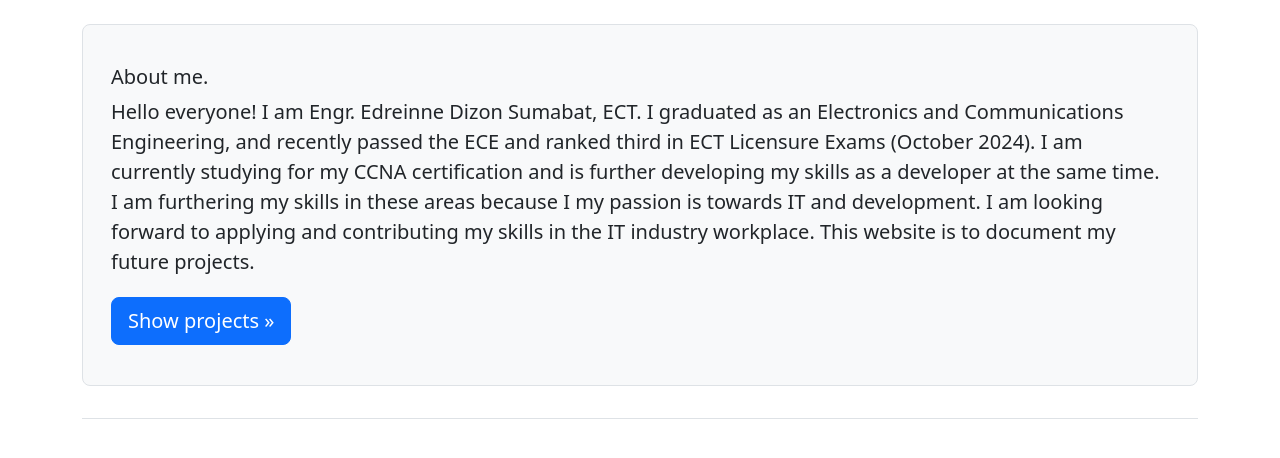
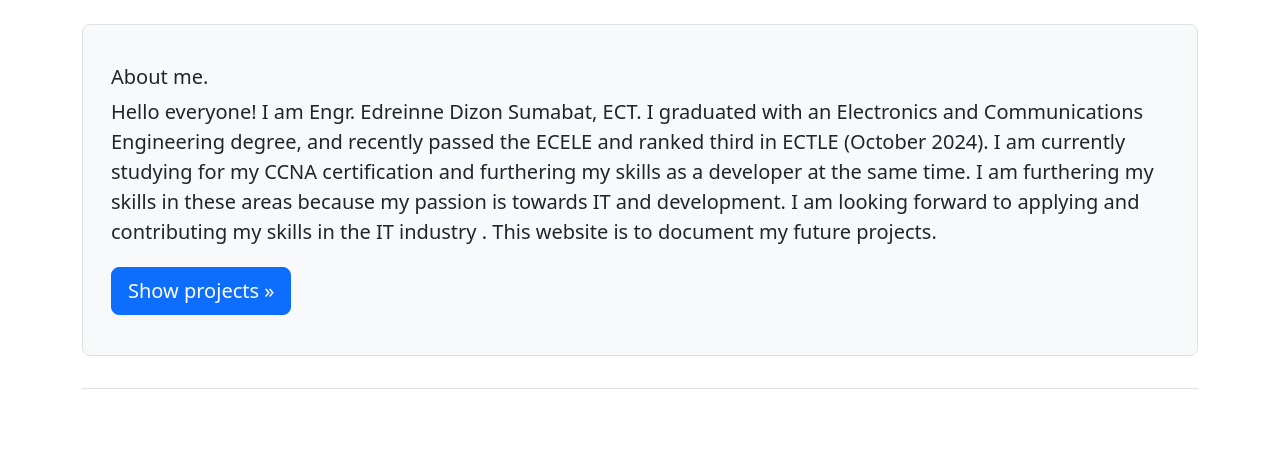
Before and after one commit to edsumabat/my-landing-page, a Django app: page / in a window 1280 px wide. Shown: the part 58-516 px from the top of the page. Run offline with Django 5.2, Linux system fonts and the light colour scheme; data that the repository does not hold is empty; some libraries are stand-ins or nearby versions.

Commit message:
Changes to homepage

```diff
--- a/blog/templates/blog/post_list.html
+++ b/blog/templates/blog/post_list.html
@@ -6,17 +6,17 @@
             <h5 class="display-7">About me.</h5>
 
             <p class="lead">Hello everyone! I am Engr. Edreinne Dizon Sumabat, ECT.
-                I graduated as an Electronics and Communications Engineering, and recently
-                passed the ECE and ranked third in ECT Licensure Exams (October 2024). I am
-                currently  studying for my CCNA certification and is further developing my
+                I graduated with an Electronics and Communications Engineering degree, and recently
+                passed the ECELE and ranked third in ECTLE (October 2024). I am
+                currently  studying for my CCNA certification and furthering my
                 skills as a developer at the same time. I am furthering my skills in these areas
-                because I my passion is towards IT and development. I am looking forward to
-                applying and contributing my skills in the IT industry workplace.
+                because my passion is towards IT and development. I am looking forward to
+                applying and contributing my skills in the IT industry .
 
                 This website is to document my future projects.
             </p>
             <a class="btn btn-primary btn-lg mt-1"
-                href="https://github.com/edsumabat">Show projects &raquo;</a>
+                href="{% url 'blog:projects' %}">Show projects &raquo;</a>
         </div>
     </div>
 {% endblock page_header %}
```
